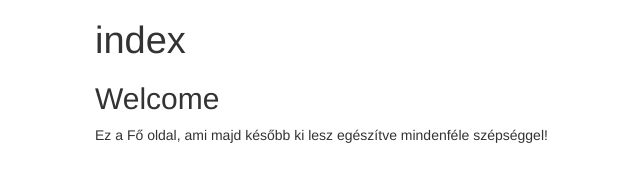
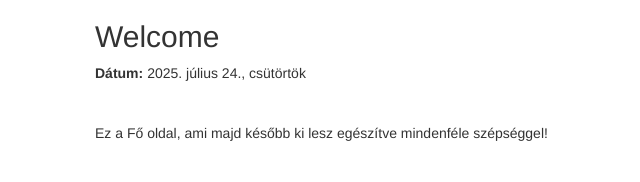
Before and after one commit to ultinous-bczekus/Bczekus-repo, a plain HTML site: page index.html in a window 1280 px wide. Shown: the whole page, without its empty margins (90-730 px from the left). Drawn offline with nearby package versions, Linux system fonts and the light colour scheme; some packages are replaced by stand-ins of ours.

Commit message:
Add files via upload

```diff
--- a/index.html
+++ b/index.html
@@ -11,7 +11,7 @@
 
 
 
-<title>index</title>
+<title>index.knit</title>
 
 <script>// Pandoc 2.9 adds attributes on both header and div. We remove the former (to
 // be compatible with the behavior of Pandoc < 2.8).
@@ -348,15 +348,22 @@ display: none;
 
 
 
-<h1 class="title toc-ignore">index</h1>
 
 </div>
 
 
 <div id="welcome" class="section level2">
 <h2>Welcome</h2>
+<p><strong>Dátum:</strong> <span id="current-date"></span></p>
+<p><br></p>
 <p>Ez a Fő oldal, ami majd később ki lesz egészítve mindenféle
 szépséggel!</p>
+<script>
+  const dateElement = document.getElementById('current-date');
+  const today = new Date();
+  const options = { weekday: 'long', year: 'numeric', month: 'long', day: 'numeric' };
+  dateElement.textContent = today.toLocaleDateString('hu-HU', options);
+</script>
 </div>
 
 
```
